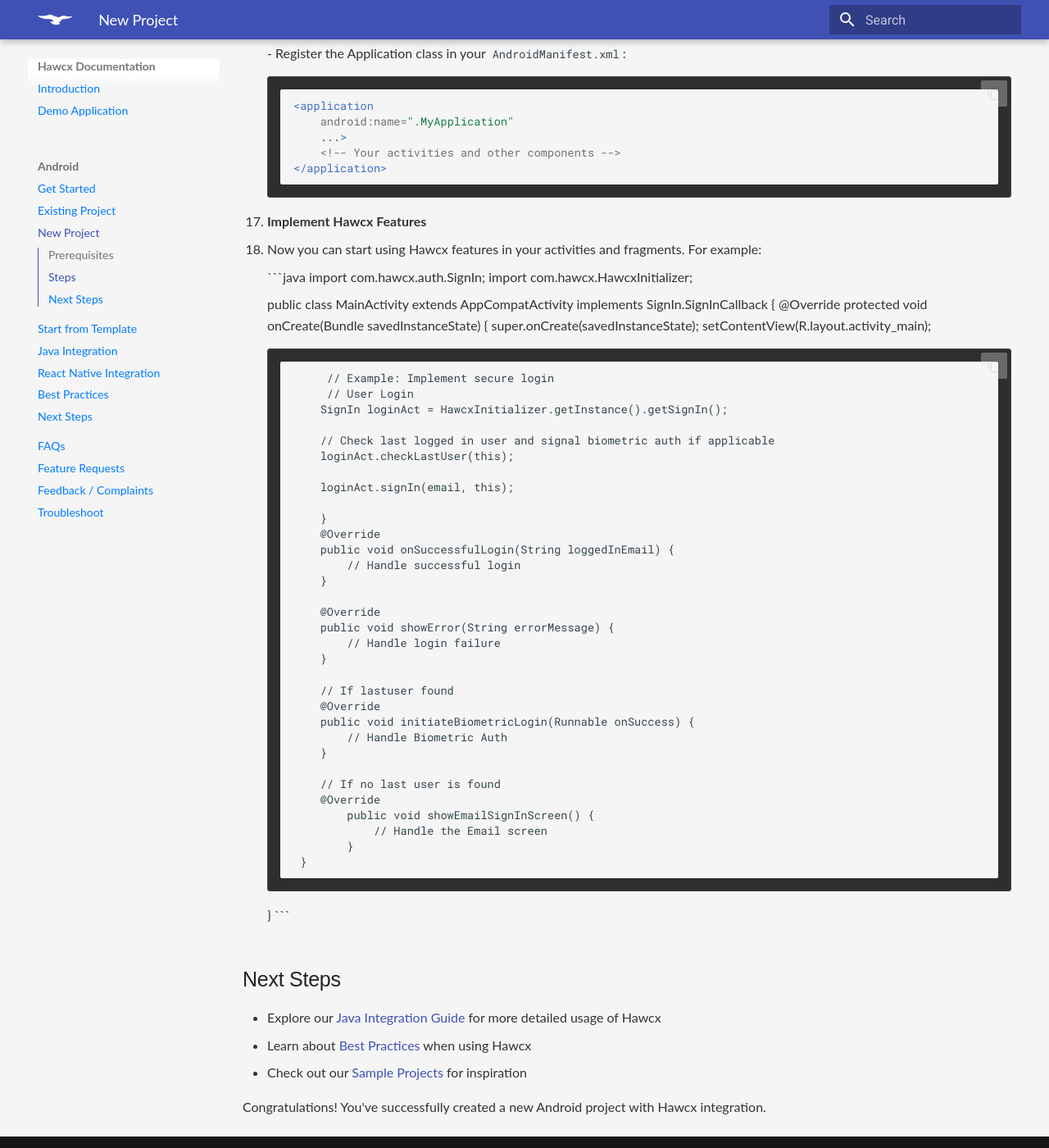
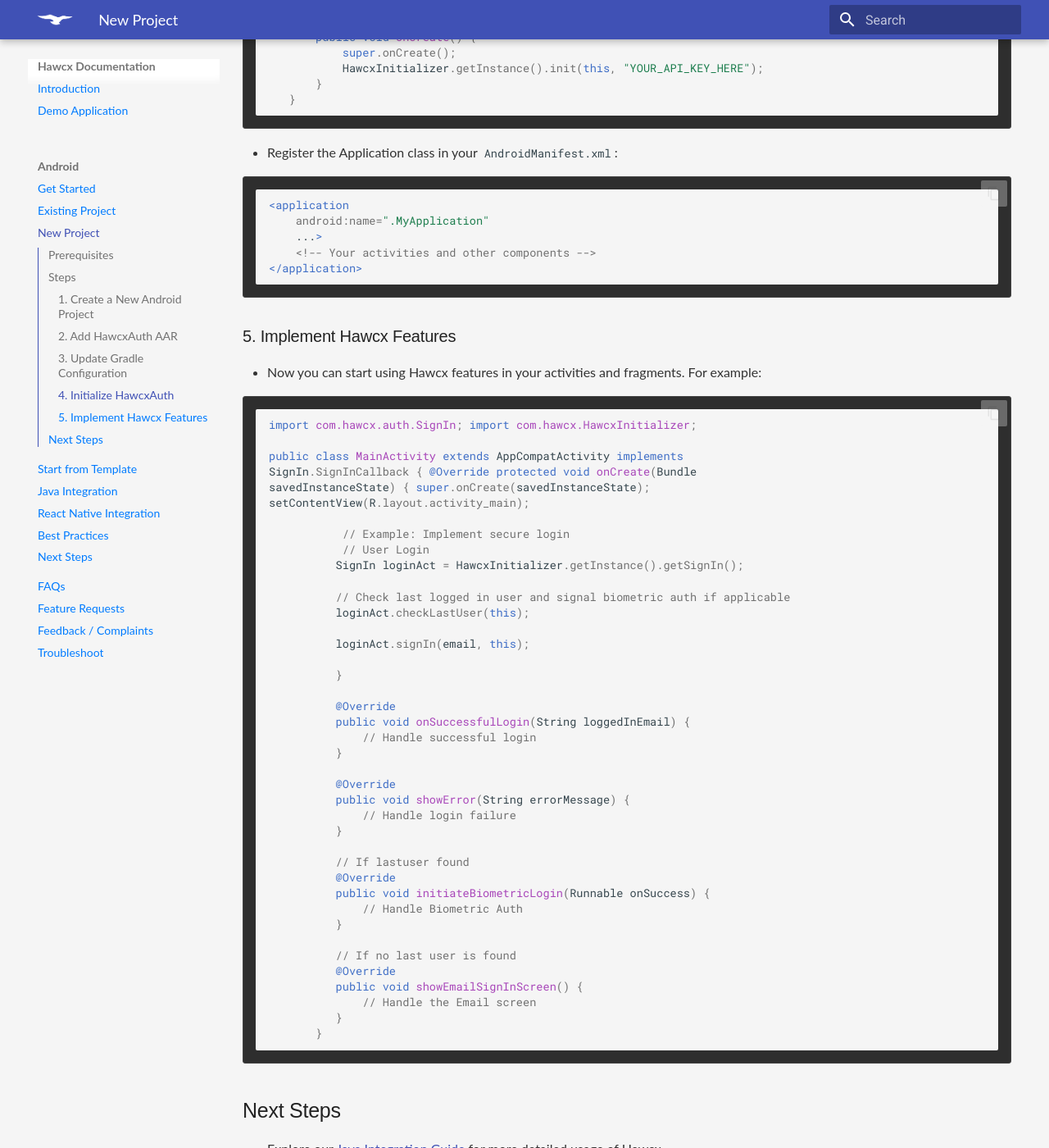
Before and after one commit to hawcx/sdk_docs, an MkDocs documentation site: the page built from docs/android/new-project.md, in a window 1280 px wide and 1400 px high, scrolled down 1387 px. Shown: the whole window at 82% size. Built offline with MkDocs 1.6.1 and Material for MkDocs 9.7.7, drawn with Linux system fonts in a browser that asks for light colours; some of the changed text lies outside the part shown.

Commit message:
fix: List, formatted code sinnpet

````diff
--- a/docs/android/new-project.md
+++ b/docs/android/new-project.md
@@ -9,68 +9,73 @@ This guide will walk you through the process of creating a new Android project w
 
 ## Steps
 
-1. **Create a New Android Project**
-   - Open Android Studio
-   - Click on "File" > "New" > "New Project"
-   - Choose "Empty Activity" and click "Next"
-   - Set your application name, package name, and minimum SDK (26 or higher)
-   - Click "Finish" to create the project
+### 1. Create a New Android Project
 
-2. **Add HawcxAuth AAR**
-   - [Download](https://github.com/hawcx/authenticator/releases/latest) the HawcxAuth AAR file.
-   - Create a new folder named `libs` in your project's `app` directory
-   - Copy the downloaded AAR file into the `libs` folder
-   - Please make sure that names match with the names provided in the document.
+- Open Android Studio
+- Click on "File" > "New" > "New Project"
+- Choose "Empty Activity" and click "Next"
+- Set your application name, package name, and minimum SDK (26 or higher)
+- Click "Finish" to create the project
 
-3. **Update Gradle Configuration**
-   - Open your app-level `build.gradle` file
-   - Add the following to the `dependencies` section:
+### 2. Add HawcxAuth AAR
 
-     ```gradle
-     dependencies {
-         implementation files('libs/HawcxAuth.aar')
-         // Other dependencies...
+- [Download](https://github.com/hawcx/authenticator/releases/latest) the HawcxAuth AAR file.
+- Create a new folder named `libs` in your project's `app` directory
+- Copy the downloaded AAR file into the `libs` folder
+- Please make sure that names match with the names provided in the document.
+
+### 3. Update Gradle Configuration
+
+- Open your app-level `build.gradle` file
+- Add the following to the `dependencies` section:
+
+  ```gradle
+  dependencies {
+      implementation files('libs/HawcxAuth.aar')
+      // Other dependencies...
+  }
+  ```
+
+- Sync your project with Gradle files
+
+### 4. Initialize HawcxAuth
+
+- Create a new Application class:
+
+  ```java
+     import android.app.Application;
+     import com.hawcx.HawcxInitializer;
+
+     public class MyApplication extends Application {
+         @Override
+         public void onCreate() {
+             super.onCreate();
+             HawcxInitializer.getInstance().init(this, "YOUR_API_KEY_HERE");
+         }
      }
-     ```
-   - Sync your project with Gradle files
+  ```
 
-4. **Initialize HawcxAuth**
-   - Create a new Application class:
+- Register the Application class in your `AndroidManifest.xml`:
 
-     ```java
-        import android.app.Application;
-        import com.hawcx.HawcxInitializer;
+  ```xml
+  <application
+      android:name=".MyApplication"
+      ...>
+      <!-- Your activities and other components -->
+  </application>
+  ```
 
-        public class MyApplication extends Application {
-            @Override
-            public void onCreate() {
-                super.onCreate();
-                HawcxInitializer.getInstance().init(this, "YOUR_API_KEY_HERE");
-            }
-        }
-     ```
-   - Register the Application class in your `AndroidManifest.xml`:
+### 5. Implement Hawcx Features
 
-     ```xml
-     <application
-         android:name=".MyApplication"
-         ...>
-         <!-- Your activities and other components -->
-     </application>
-     ```
+- Now you can start using Hawcx features in your activities and fragments. For example:
 
-5. **Implement Hawcx Features**
-   - Now you can start using Hawcx features in your activities and fragments. For example:
+  ```java
+  import com.hawcx.auth.SignIn; import com.hawcx.HawcxInitializer;
 
-     ```java
-    import com.hawcx.auth.SignIn;
-    import com.hawcx.HawcxInitializer;
-
-     public class MainActivity extends AppCompatActivity implements SignIn.SignInCallback {
-         @Override
-         protected void onCreate(Bundle savedInstanceState) {
-             super.onCreate(savedInstanceState);
-             setContentView(R.layout.activity_main);
+  public class MainActivity extends AppCompatActivity implements
+  SignIn.SignInCallback { @Override protected void onCreate(Bundle
+  savedInstanceState) { super.onCreate(savedInstanceState);
+  setContentView(R.layout.activity_main);
 
              // Example: Implement secure login
              // User Login
@@ -82,6 +87,7 @@ This guide will walk you through the process of creating a new Android project w
             loginAct.signIn(email, this);
 
             }
+
             @Override
             public void onSuccessfulLogin(String loggedInEmail) {
                 // Handle successful login
@@ -100,16 +106,17 @@ This guide will walk you through the process of creating a new Android project w
 
             // If no last user is found
             @Override
-                public void showEmailSignInScreen() {
-                    // Handle the Email screen
-                }
+            public void showEmailSignInScreen() {
+                // Handle the Email screen
+            }
          }
-     }
-     ```
+
+  ```
 
 ## Next Steps
 
-- Explore our [Java Integration Guide](java-integration.md) for more detailed usage of Hawcx
+- Explore our [Java Integration Guide](java-integration.md) for more detailed
+  usage of Hawcx
 - Learn about [Best Practices](best-practices.md) when using Hawcx
 - Check out our [Sample Projects](sample-projects.md) for inspiration
 
````
Also changed, not shown: docs/android/existing-project.md (+1 -1 lines).
